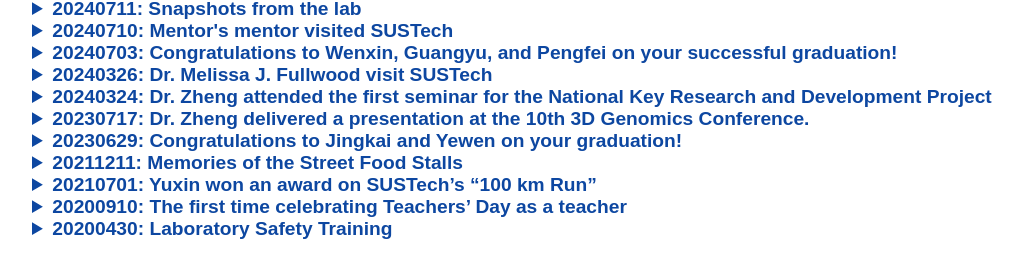
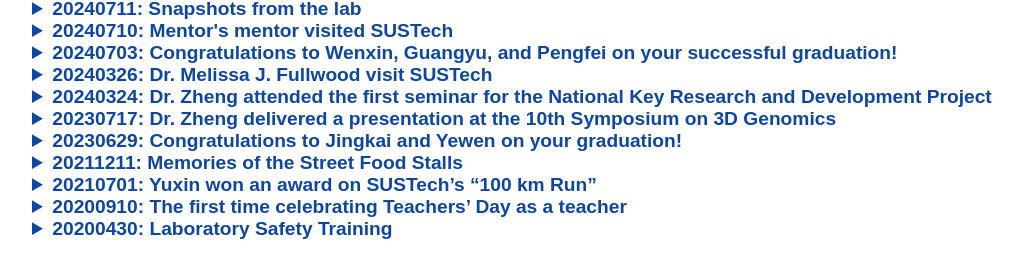
Before and after one commit to ZhengmzLab/zhengmzlab.github.io, a Jekyll site: the page built from news.md, in a window 1280 px wide. Shown: the part 316-594 px from the top of the page, without its empty margins (120-1143 px from the left). Built offline with Jekyll 4.4.1, drawn with Linux system fonts in a browser that asks for light colours.

Commit message:
Update news.md

```diff
--- a/news.md
+++ b/news.md
@@ -114,7 +114,7 @@ Today, the first project seminar for the National Key R&D Program "High-Precisio
 </details>
 <!-- ################################# -->
 <details>
-<summary  style="color:#0D47A1; font-size:1.2em; font-weight:bold;" >20230717: Dr. Zheng delivered a presentation at the 10th 3D Genomics Conference.</summary>
+<summary  style="color:#0D47A1; font-size:1.2em; font-weight:bold;" >20230717: Dr. Zheng delivered a presentation at the 10th Symposium on 3D Genomics</summary>
   <br>
 
 <img src="https://github.com/user-attachments/assets/b6a20b12-7338-4834-a445-4578cbad1aae" style="max-width:100%;" alt="教师节图片" />
```
